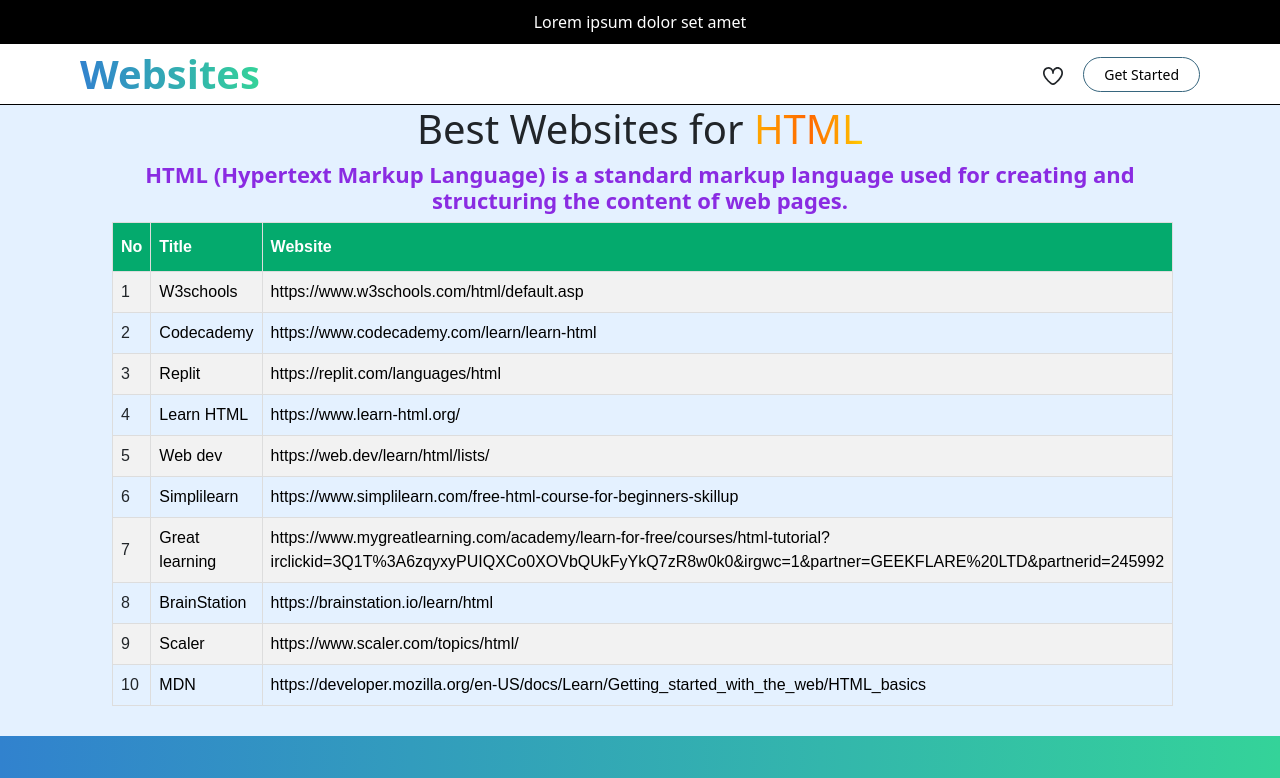
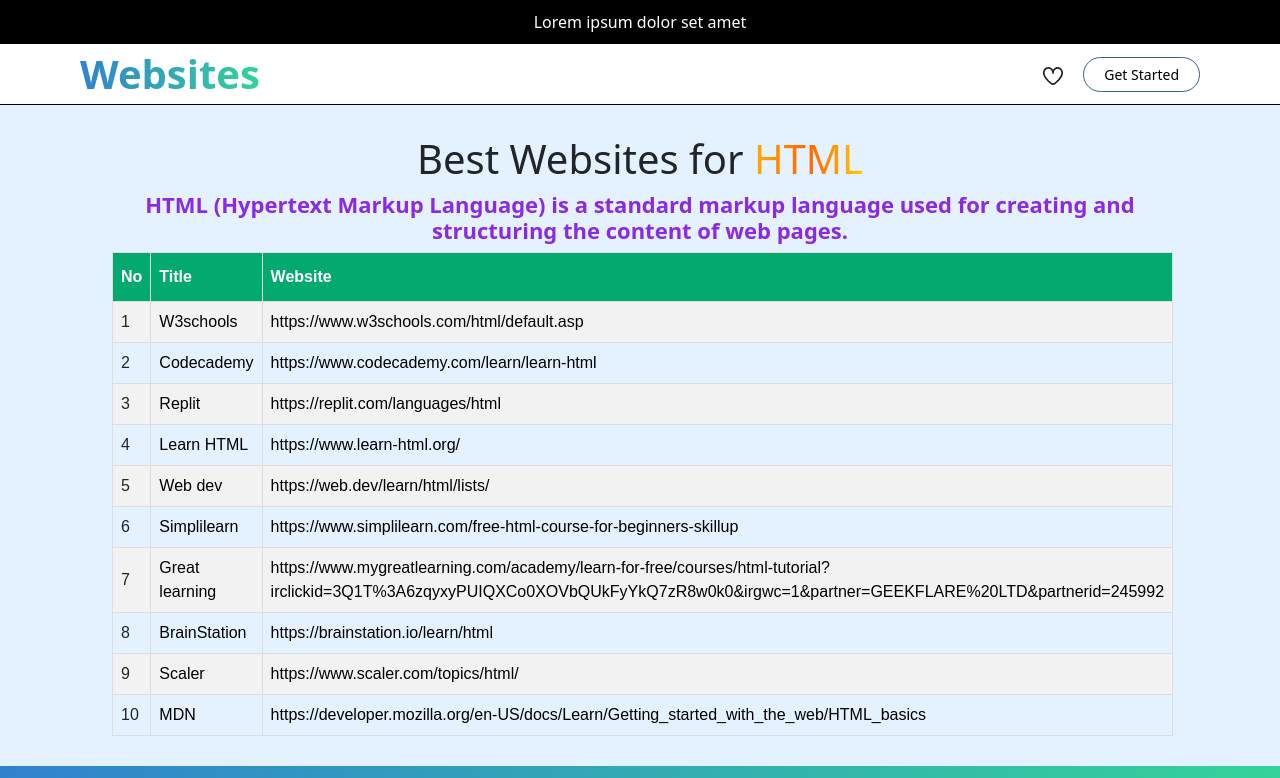
Before and after one commit to yakhyo04/niche-site, a React (Create React App) app: page /pages/1 in a window 1280 px wide. Shown: the top 778 px of the page. Built offline with nearby package versions, Linux system fonts and the light colour scheme; no server answers.

Commit message:
added style to card_title

```diff
--- a/src/App.css
+++ b/src/App.css
@@ -86,6 +86,9 @@
   gap: 30px;
   flex-wrap: wrap;
   padding: 50px 20px;
+}
+.card__title{
+  padding-top: 30px;
 }
 .card__link{
   background-color: aqua;
```
